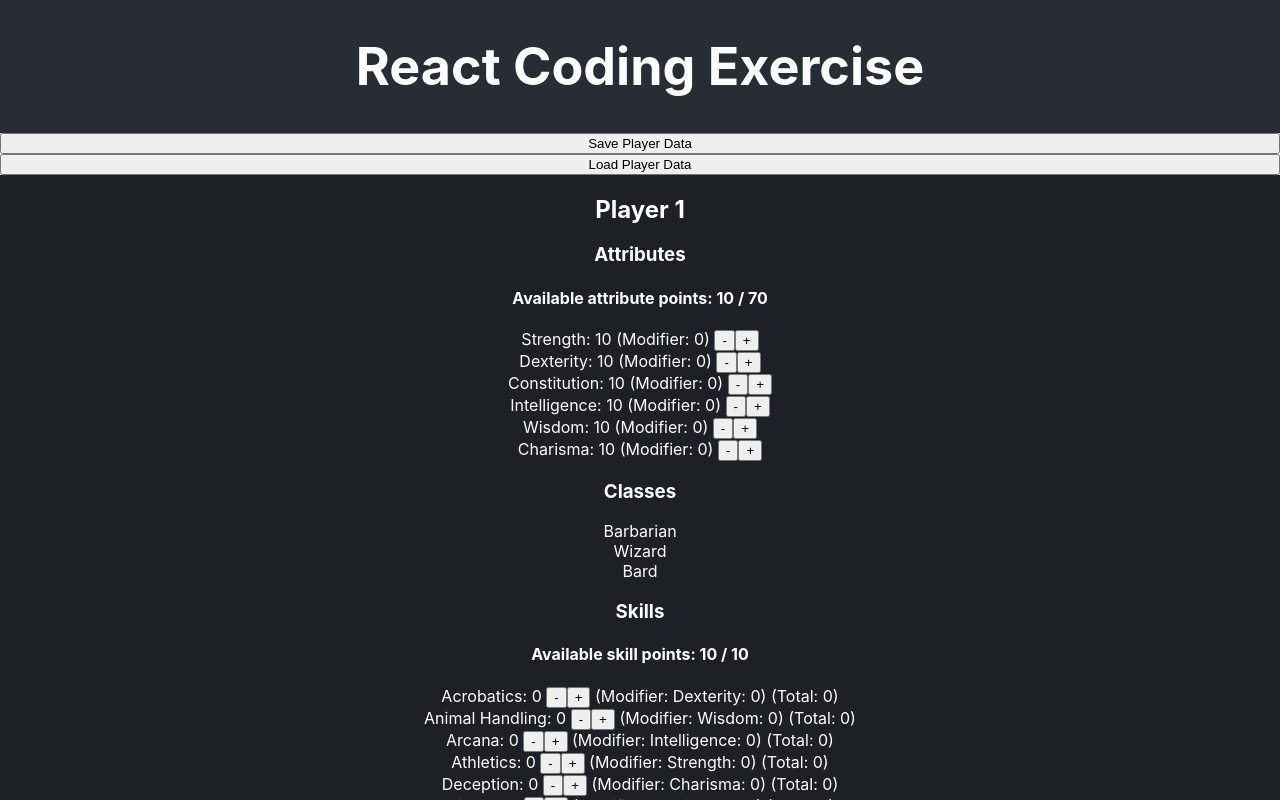
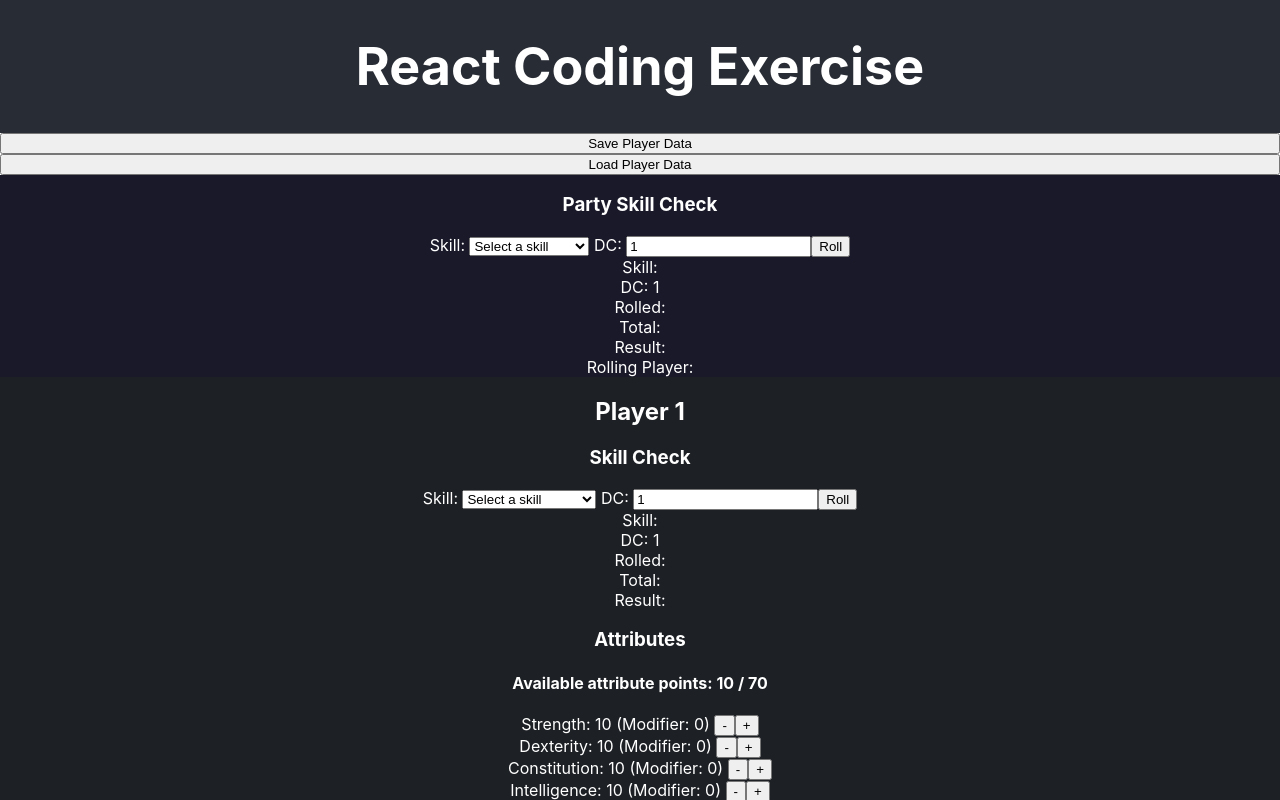
Before and after one commit to Shafin-A/recruiting-webapp-character, a React (Create React App) app: page / in a window 1280 px wide. Shown: the top 800 px of the page. Built offline with nearby package versions, Linux system fonts and the light colour scheme.

Commit message:
Added skill checks for individual and party

```diff
--- a/src/components/App/App.css
+++ b/src/components/App/App.css
@@ -36,10 +36,17 @@
   color: #61dafb;
 }
 
+.App-party-check {
+  flex: 1 1 0;
+  background-color: hsl(244, 24%, 13%);
+  color: white;
+}
+
 @keyframes App-logo-spin {
   from {
     transform: rotate(0deg);
   }
+
   to {
     transform: rotate(360deg);
   }
--- a/src/components/App/App.js
+++ b/src/components/App/App.js
@@ -6,6 +6,7 @@ import {
   SKILL_LIST,
 } from "../../consts";
 import { PlayerSheet } from "../PlayerSheet/PlayerSheet";
+import { SkillCheck } from "../SkillCheck/SkillCheck";
 
 function App() {
   // make an object out of ATTRIBUTE_LIST to store stat and modifier for each attribute
@@ -80,6 +81,9 @@ function App() {
         Save Player Data
       </button>
       <button onClick={getPlayerData}>Load Player Data</button>
+      <div className="App-party-check">
+        <SkillCheck playerStats={playerStats} />
+      </div>
       {playerStats.map((_, index) => (
         <PlayerSheet
           key={index}
--- a/src/components/PlayerSheet/PlayerSheet.js
+++ b/src/components/PlayerSheet/PlayerSheet.js
@@ -3,6 +3,7 @@ import "../App/App.css";
 import { Attributes } from "../Attributes/Attributes";
 import { Classes } from "../Classes/Classes";
 import { Skills } from "../Skills/Skills";
+import { SkillCheck } from "../SkillCheck/SkillCheck";
 
 export const PlayerSheet = ({ index, playerStats, setPlayerStats }) => {
   const [totalSkillPoints, setTotalSkillPoints] = useState(10);
@@ -28,6 +29,8 @@ export const PlayerSheet = ({ index, playerStats, setPlayerStats }) => {
     <section className="App-section">
       <h2>{`Player ${index + 1}`}</h2>
 
+      <SkillCheck index={index} playerStats={playerStats} />
+
       <Attributes
         index={index}
         playerStats={playerStats}
--- /dev/null
+++ b/src/components/SkillCheck/SkillCheck.js
@@ -0,0 +1,131 @@
+import { useEffect, useState } from "react";
+import { SKILL_LIST } from "../../consts";
+
+export const SkillCheck = ({ index, playerStats }) => {
+  const skillsStats = index != null ? playerStats[index].skills : SKILL_LIST;
+
+  const [selectedSkill, setSelectedSkill] = useState({
+    name: "",
+    stat: "",
+  });
+  const [selectedDC, setSelectedDC] = useState(1);
+
+  const [randomRoll, setRandomRoll] = useState("");
+
+  const [total, setTotal] = useState("");
+
+  const [result, setResult] = useState("");
+
+  const [rollingPlayer, setRollingPlayer] = useState();
+
+  const getPartyMaxSkill = (skillName) => {
+    let maxStat = -Infinity;
+    let maxStatIndex = -1;
+
+    for (let i = 0; i < playerStats.length; i++) {
+      const playerSkills = playerStats[i].skills;
+
+      for (let j = 0; j < playerSkills.length; j++) {
+        const skill = playerSkills[j];
+        if (skill.name === skillName && skill.stat > maxStat) {
+          maxStat = skill.stat;
+          maxStatIndex = i;
+        }
+      }
+    }
+
+    return {
+      maxStat,
+      maxStatIndex,
+    };
+  };
+
+  const handleRoll = (isPartyCheck) => {
+    if (selectedSkill.name === "")
+      alert("Select a skill first to do a skill check!");
+    else {
+      const roll = Math.floor(Math.random() * (21 - 1) + 1);
+      setRandomRoll(roll);
+
+      let skillStat;
+
+      if (isPartyCheck) {
+        const { maxStat, maxStatIndex } = getPartyMaxSkill(selectedSkill.name);
+        skillStat = maxStat;
+        setRollingPlayer(maxStatIndex + 1);
+      } else {
+        skillStat = selectedSkill.stat;
+      }
+
+      const rolledTotal = roll + parseInt(skillStat);
+      setTotal(rolledTotal);
+
+      setResult(rolledTotal >= selectedDC ? "Success" : "Failure");
+    }
+  };
+
+  useEffect(() => {
+    setSelectedSkill({ name: "", stat: "" });
+    setRandomRoll("");
+    setTotal("");
+  }, [skillsStats]);
+
+  return (
+    <>
+      <div>
+        <h3>{index == null ? "Party Skill Check" : "Skill Check"}</h3>
+        <label>
+          {`Skill: `}
+          <select
+            value={
+              selectedSkill.name &&
+              `${selectedSkill.name}: ${selectedSkill.stat}`
+            }
+            onChange={(e) => {
+              const [name, stat] = e.target.value.split(": ");
+              setSelectedSkill({ name, stat });
+            }}
+          >
+            <option value="" disabled>
+              Select a skill
+            </option>
+            {skillsStats.map((skill) => (
+              <option key={skill.name} value={`${skill.name}: ${skill.stat}`}>
+                {index != null
+                  ? `${skill.name}: ${skill.stat}`
+                  : `${skill.name}`}
+              </option>
+            ))}
+          </select>
+        </label>
+        <label>
+          {` DC: `}
+          <input
+            type="number"
+            value={selectedDC}
+            onChange={(e) => setSelectedDC(e.target.valueAsNumber)}
+          />
+        </label>
+        <button onClick={() => handleRoll(index == null)}>Roll</button>
+      </div>
+      <div>
+        <div>
+          Skill:
+          {selectedSkill.name &&
+            (index != null
+              ? ` ${selectedSkill.name}: ${selectedSkill.stat}`
+              : ` ${selectedSkill.name}`)}
+        </div>
+        <div>DC: {selectedDC}</div>
+        <div>Rolled: {randomRoll}</div>
+        <div>Total: {total} </div>
+        <div>Result: {result}</div>
+        {index == null && (
+          <div>
+            Rolling Player: {rollingPlayer && `Player ${rollingPlayer}`}
+          </div>
+        )}
+      </div>
+    </>
+  );
+};
```
